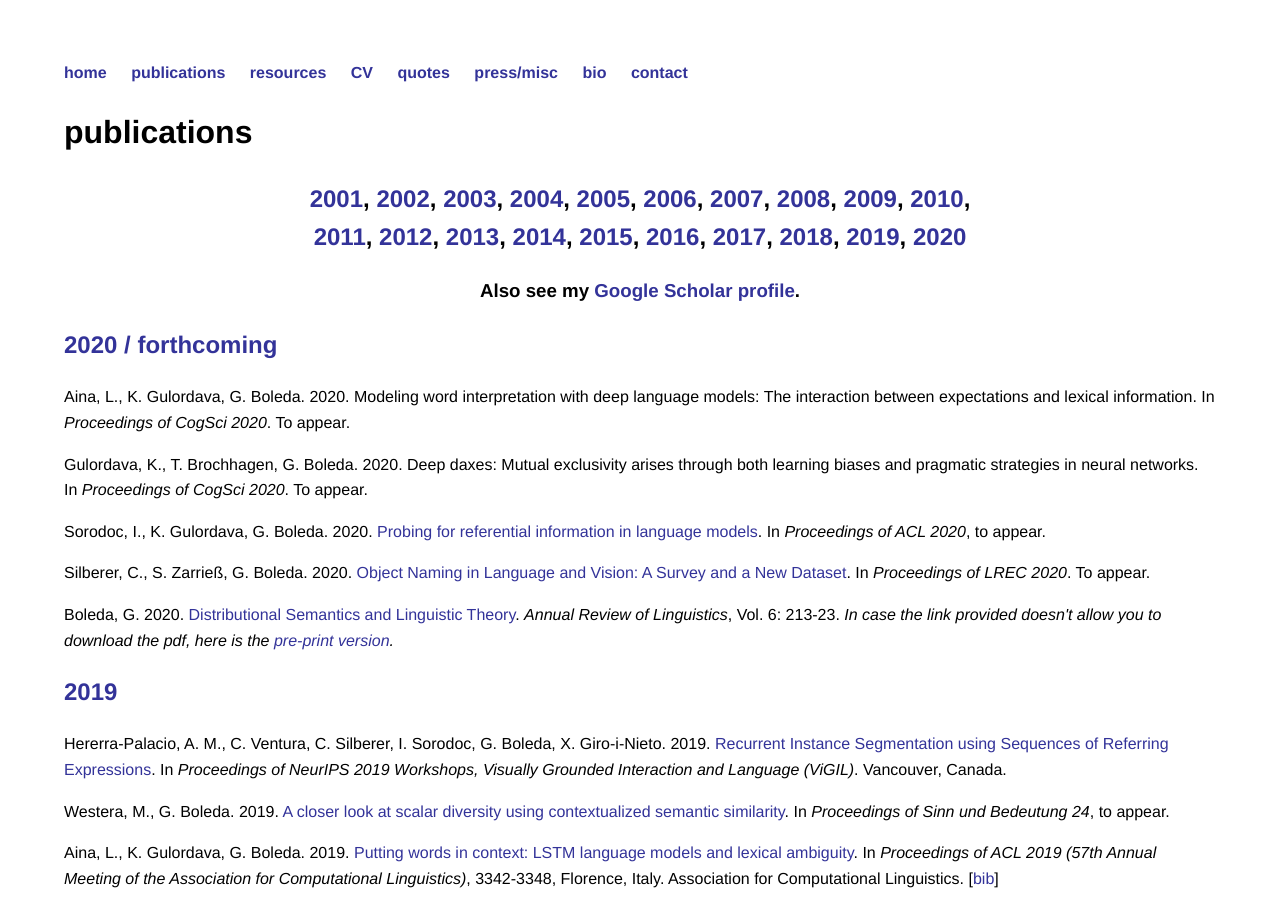
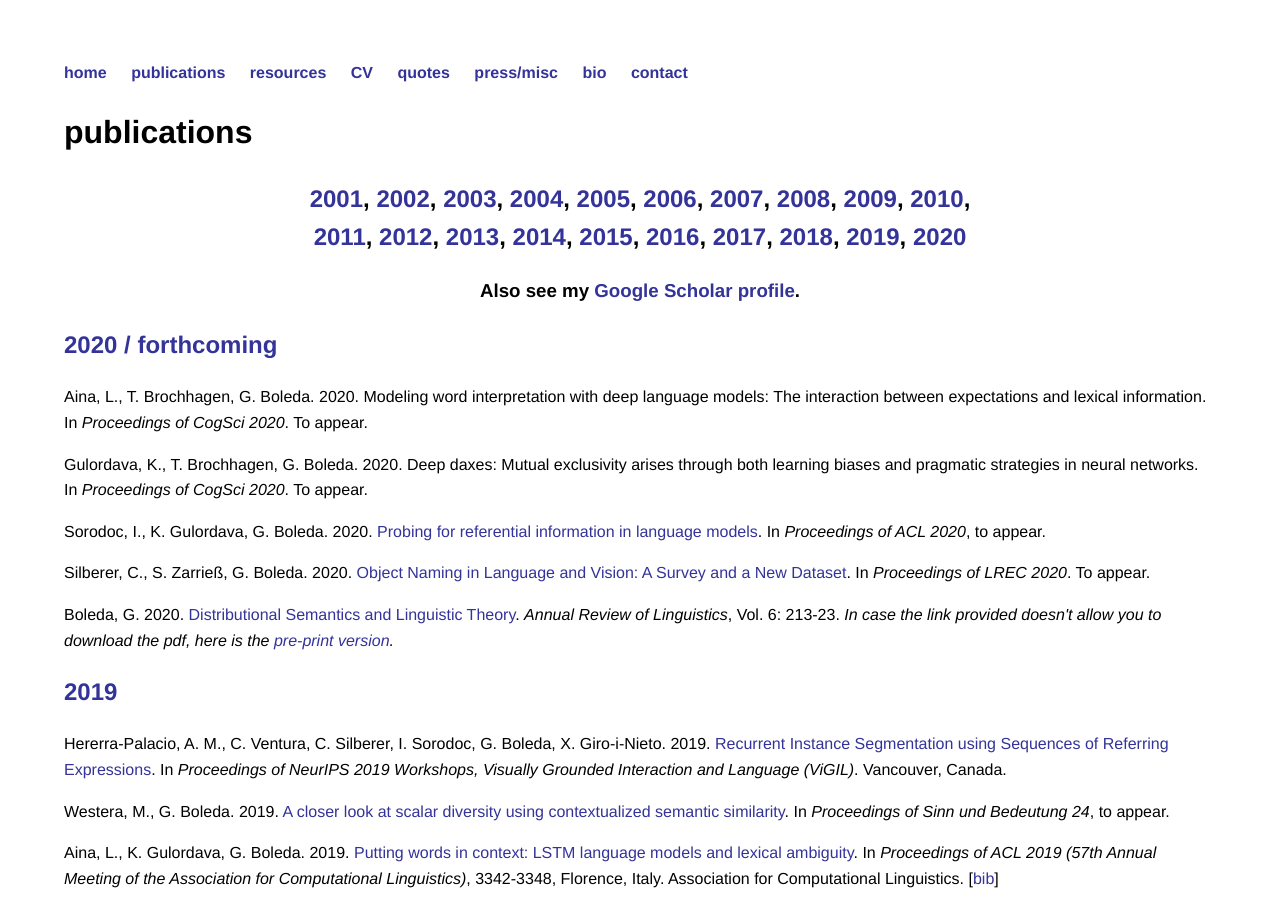
Before and after one commit to gboleda/gboleda.github.io, a Jekyll site: the page built from pubs/index.html, in a window 1280 px wide and 900 px high. Built offline with Jekyll 4.4.1, drawn with Linux system fonts in a browser that asks for light colours.

Commit message:
small fix

```diff
--- a/_layouts/default.html
+++ b/_layouts/default.html
@@ -11,7 +11,7 @@
         		<li><a href="/">home</a></li>
 	        	<li><a href="/pubs">publications</a></li>
  	        	<li><a href="/resources.html">resources</a></li>
-			<li><a href="0-cv.pdf">CV</a></li>
+			<li><a href="/0-cv.pdf">CV</a></li>
  	        	<li><a href="/quotes.html">quotes</a></li>
  	        	<li><a href="/misc.html">press/misc</a></li>
 	        	<li><a href="/bio.html">bio</a></li>
--- a/pubs/index.html
+++ b/pubs/index.html
@@ -33,7 +33,7 @@ In <i>Proceedings of </i>.
 
 <h2><a name="2020">2020 / forthcoming</a></h2>
 
-<p>Aina, L., K. Gulordava, G. Boleda. 2020.
+<p>Aina, L., T. Brochhagen, G. Boleda. 2020.
   Modeling word interpretation with deep language models: The interaction between expectations and lexical information.
   In <i>Proceedings of CogSci 2020</i>. To appear.
 </p>
```
Also changed, not shown: index.html (+1 -7 lines), 1 other file.
